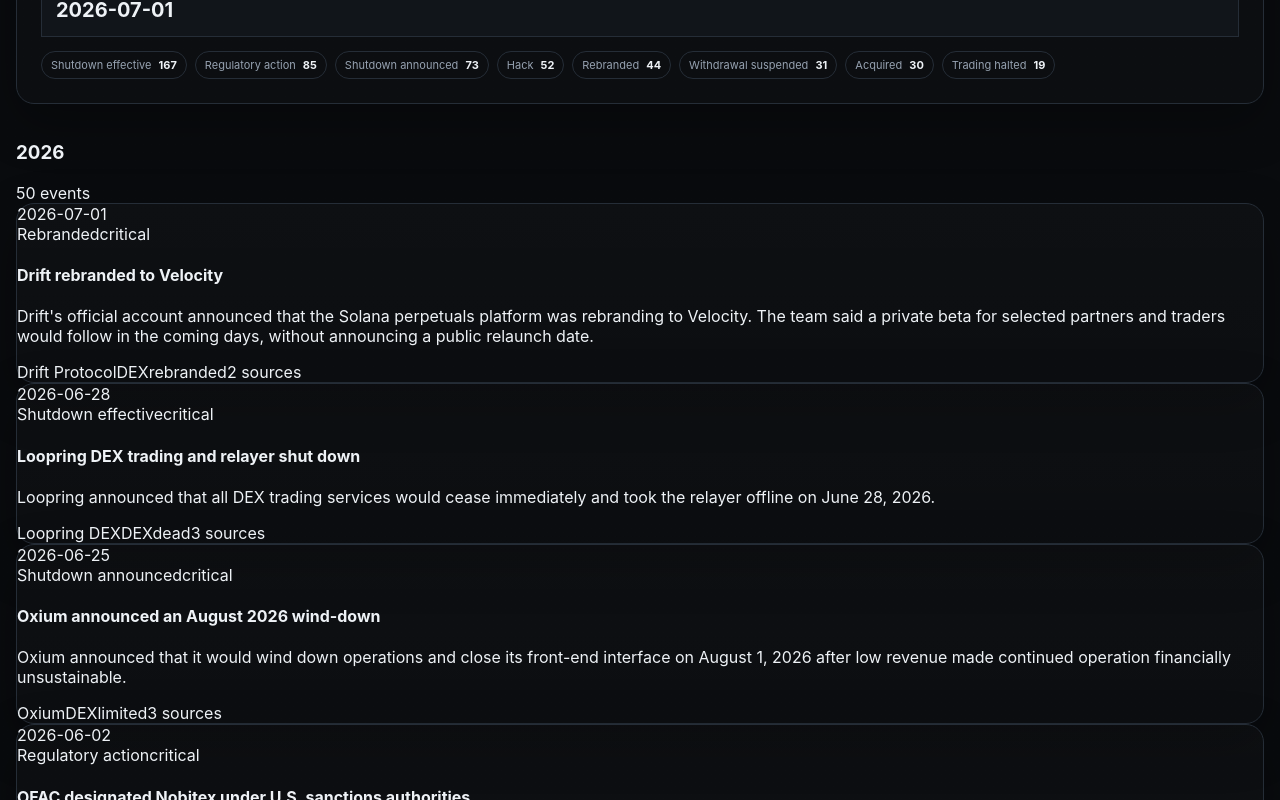
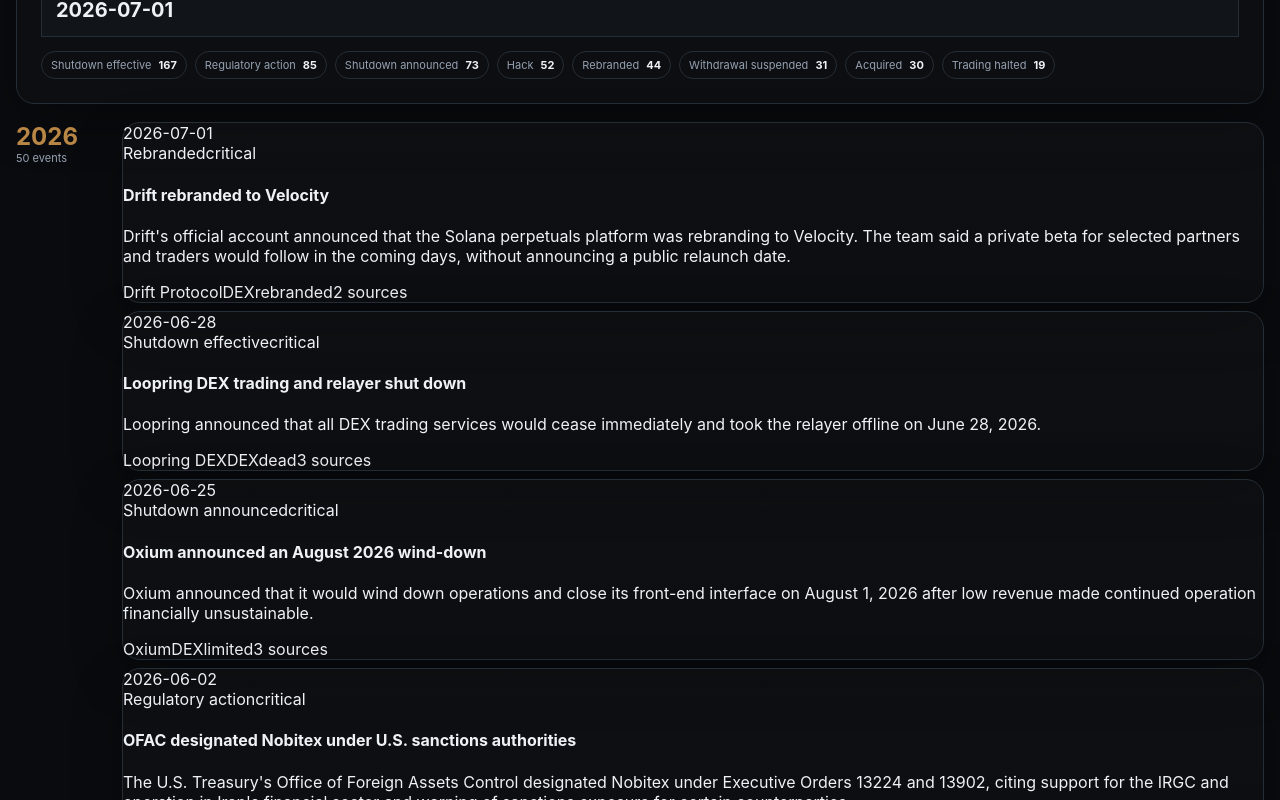
Before and after one commit to badjoke-lab/historical-exchange-index, a Next.js app: page /timeline in a window 1280 px wide. Shown: the part 580-1380 px from the top of the page. Built offline with nearby package versions, Linux system fonts and the light colour scheme; no server answers.

Commit message:
Add timeline year group styles

```diff
--- a/src/app/timeline/timeline.module.css
+++ b/src/app/timeline/timeline.module.css
@@ -10,3 +10,8 @@
 .typeSummary{display:flex;gap:8px;flex-wrap:wrap;margin-top:14px}
 .typeSummaryItem{border:1px solid var(--line);border-radius:999px;padding:6px 9px;color:var(--muted);font-size:11px}
 .typeSummaryItem strong{color:var(--text);margin-left:4px}
+.timeline{display:grid;gap:22px}
+.yearGroup{display:grid;grid-template-columns:90px 1fr;gap:16px}
+.yearRail h3{margin:0;font-size:24px;color:var(--accent)}
+.yearRail span{display:block;color:var(--muted);font-size:11px}
+.eventList{display:grid;gap:8px}
```
